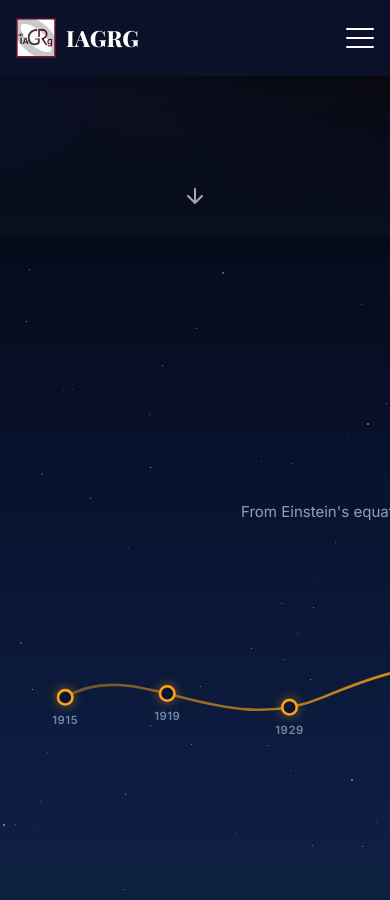
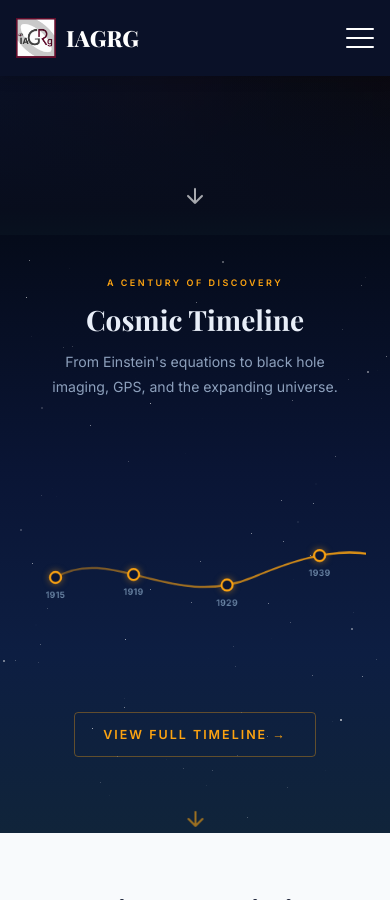
Before and after one commit to georgewane/IAGRG, a Jekyll site: the page built from index.md, in a window 390 px wide and 900 px high, scrolled down 669 px. Built offline with Jekyll 4.4.1, drawn with Linux system fonts in a browser that asks for light colours.

Commit message:
The style sheet was updated to add the fix for the mobile UI for the cosmic timeline as well as the ipad thing

```diff
--- a/assets/css/style.css
+++ b/assets/css/style.css
@@ -114,6 +114,7 @@ h4 {
   background: var(--brand-dark);
   box-shadow: 0 4px 12px rgba(0, 0, 0, 0.15);
   padding: 8px 0;
+  overflow: hidden;   /* ADD THIS — clips any overflowing child */
 }
 
 /* Main navbar row:
@@ -125,6 +126,8 @@ h4 {
   display: flex;
   align-items: center;
   justify-content: space-between;
+  /* Prevent the nav from ever causing horizontal scroll */
+  min-width: 0;
 }
 
 
@@ -167,7 +170,9 @@ h4 {
 .nav-right {
   display: flex;
   align-items: center;
-  gap: 90px;
+  gap: 40px;          /* was 90px — too wide for mid-range viewports */
+  min-width: 0;       /* allows flex children to shrink below content size */
+  overflow: hidden;   /* catches any remaining overflow at this level */
 }
 
 /* Primary nav links */
@@ -175,14 +180,17 @@ h4 {
   list-style: none;
   margin: 0;
   padding: 0;
-  gap: 28px;
+  gap: 20px;          /* was 28px — tighter to survive mid-width viewports */
+  flex-wrap: nowrap;  /* explicit — prevents accidental wrapping */
+  min-width: 0;
 }
 
 .nav-list a {
   text-decoration: none;
   color: white;
-  font-size: 0.95rem;
+  font-size: 0.9rem;      /* was 0.95rem */
   font-weight: 500;
+  white-space: nowrap;    /* ADD THIS — prevents ▾ arrow dropping to next line */
 }
 
 .nav-list a:hover {
@@ -986,7 +994,7 @@ h4 {
    10. RESPONSIVE RULES
 ================================================== */
 
-@media (max-width: 900px) {
+@media (max-width: 1024px) {
 
   /* Show hamburger button */
   .nav-toggle {
@@ -1765,26 +1773,78 @@ h4 {
   border-color:rgba(252,163,17,0.65)
 }
 /* Mobile */
-
+/* ── ADD this replacement block ── */
 @media (max-width: 768px) {
-  .cosmic-timeline-bridge {
-    padding: 52px 0 40px;
+
+  #ctb {
+    min-height: auto;
+    display: block;        /* slightly shorter on mobile — less dead space */
+    padding: 40px 0 30px;
   }
 
   .ctb-title {
-    font-size: 2rem;
+    font-size: 2rem;         /* was 3rem — too large on small screens */
   }
 
   .ctb-sub {
-    font-size: 0.94rem;
-  }
-
-  .ctb-scroll-wrap {
-    padding: 20px 0 8px;
-  }
-
-  .ctb-tip {
-    display: none; /* tooltips hidden on mobile — years still visible */
+    font-size: 0.88rem;
+    padding: 0 8px;          /* prevents text touching screen edge */
+  }
+
+  .ctb-scroll {
+    /* Add top padding so tooltip boxes (which extend above the path)
+       are not clipped — the SVG viewBox starts at y=-90 */
+    padding: 70px 0 24px;
+    /* Keep horizontal scroll but ensure vertical clip doesn't cut tooltips */
+    overflow-x: auto;
+    overflow-y: visible;
+  }
+
+  .ctb-svg {
+    /* Scale down from 1020px to fit mobile while still scrollable */
+    min-width: 768px;
+  }
+
+  .tl-tip {
+    /* Keep tooltips on mobile but make them smaller */
+    display: block;
+  }
+
+  .tl-tip-bg {
+    /* Slightly transparent on mobile to show the path beneath */
+    fill: rgba(8,15,40,0.92);
+  }
+
+  .ctb-head {
+    margin-bottom: 0;        /* remove gap — padding on .ctb-scroll handles it */
+    padding: 0 16px;
+  }
+
+  .ctb-eyebrow {
+    font-size: 9px;
+    letter-spacing: 2.5px;
+  }
+
+  .ctb-cta {
+    margin-top: 16px;
+    padding: 0 16px;
+    padding-bottom: 46px;
+  }
+
+  .ctb-scroll-hint{
+  bottom: 10px !important;
+  right: 14px !important;
+  transform: scale(0.88);
+}
+}
+
+/* ── Very small phones ── */
+@media (max-width: 400px) {
+  .ctb-svg {
+    min-width: 780px;
+  }
+  .ctb-title {
+    font-size: 1.75rem;
   }
 }
 /* Responsive */
@@ -1881,3 +1941,29 @@ h4 {
     display: none; /* just the arrow on very small screens */
   }
 }
+
+/* ==================================================
+   Additional Fixes due to the Ipad UI bug
+================================================== */
+
+/* ── ADD this new media query block ── */
+@media (max-width: 960px) and (min-width: 901px) {
+  /* iPad landscape and similar — tighten nav before hamburger triggers */
+  .nav-right {
+    gap: 24px;
+  }
+  .nav-list {
+    gap: 14px;
+  }
+  .nav-list a {
+    font-size: 0.82rem;
+  }
+  .header-ctas {
+    gap: 8px;
+  }
+  .btn-header-outline,
+  .btn-header-solid {
+    padding: 8px 12px;
+    font-size: 0.78rem;
+  }
+}
```
